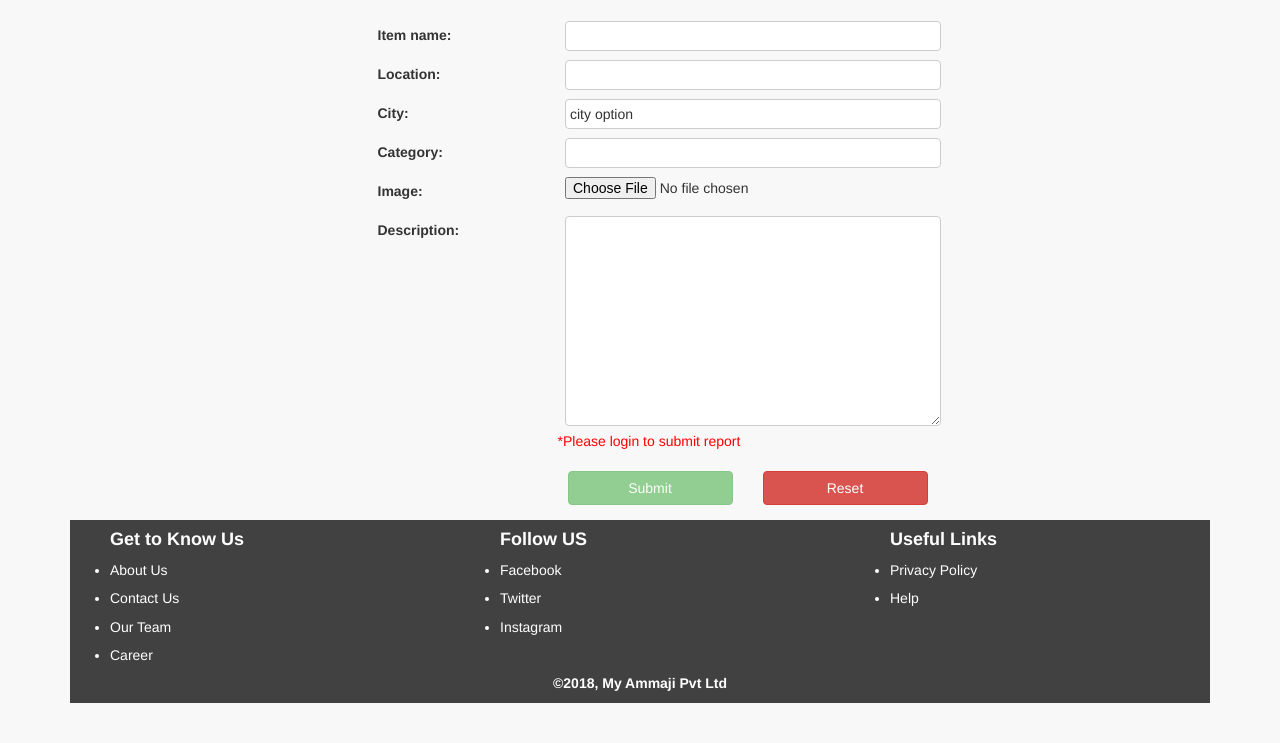
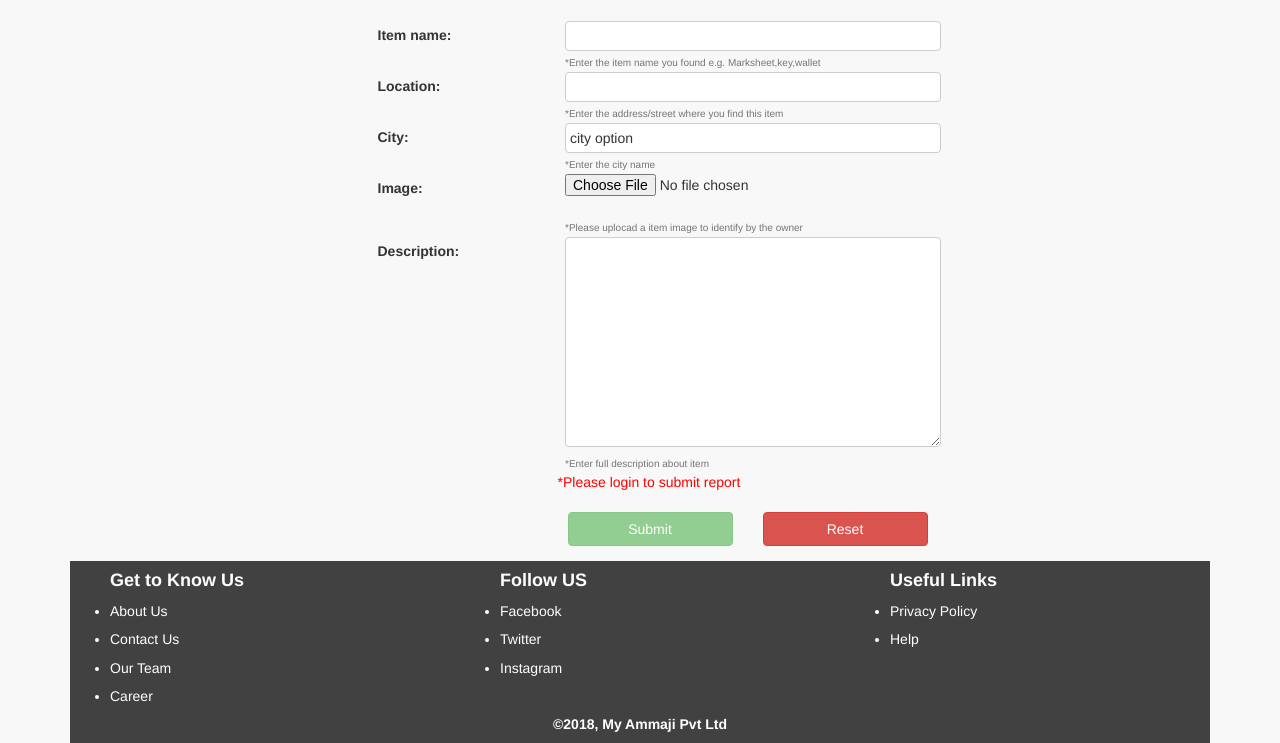
Before and after one commit to mwhorse46/backmyitem, a Django app: page /report in a window 1280 px wide. Shown: the part 52-795 px from the top of the page. Before the commit the page ends 755 px from the top, so only its background shows below. Run offline with Django 3.2, Linux system fonts and the light colour scheme; some libraries are stand-ins or nearby versions.

Commit message:
add the help_text

```diff
--- a/feed/admin.py
+++ b/feed/admin.py
@@ -5,4 +5,5 @@ from .models import Report_item
 
 admin.site.register(Report_item)
 
+
 # Register your models here.
--- /dev/null
+++ b/feed/forms.py
@@ -0,0 +1 @@
+from django import forms
--- a/feed/models.py
+++ b/feed/models.py
@@ -6,14 +6,14 @@ from django import forms
 
 
 class Report_item(models.Model):
-    item_name = models.CharField(max_length=20)
-    location = models.CharField(max_length=60)
-    city = models.CharField(default="city option", max_length=20)
+    item_name = models.CharField(max_length=50, help_text='*Enter the item name you found e.g. Marksheet,key,wallet')
+    location = models.CharField(max_length=60, help_text='*Enter the address/street where you find this item')
+    city = models.CharField(default="city option", max_length=20, help_text='*Enter the city name')
     date = models.DateTimeField(default=timezone.now)
     category = models.CharField(max_length=20)
-    Description = models.TextField()
-    publish=models.BooleanField(default=False)
-    image=models.FileField(default="add Item image")
+    Description = models.TextField(help_text='*Enter full description about item')
+    publish = models.BooleanField(default=False)
+    image = models.FileField(default="add Item image",help_text='*Please uplocad a item image to identify by the owner')
 
     def __str__(self):
         return self.item_name + " " + self.location
@@ -32,7 +32,3 @@ class ClaimForm(models.Model):
 
     def __str__(self):
         return self.Your_name + " " + self.Detail_of_proof
-
-
-
-# Create your models here.
--- a/feed/templates/feed/form_template.html
+++ b/feed/templates/feed/form_template.html
@@ -4,7 +4,10 @@
     <span class="text-danger small">{{ field.error }}</span>
 </div>
 <label class="control-label col-sm-3">{{field.label_tag}}</label>
-<div class="col-sm-8">{{ field }}</div>
+<div class="col-sm-8">{{ field }}<br>
+    {% if field.help_text %}<small style="font-size: 10px;color:#757575;">{{ field.help_text }}</small>{% endif %}
+</div>
+
 <br>
 </div>
 {% endfor %}
--- a/feed/templates/feed/index.html
+++ b/feed/templates/feed/index.html
@@ -11,12 +11,12 @@
                   <table class="mytable table-responsive">
                         <tr><td class="my-td-item">Item Name</td><td>{{ obj.item_name }}</td></tr>
                         <tr><td class="my-td-item">Location</td><td>{{ obj.location }}</td></tr>
-                        <tr><td class="my-td-item">Date</td><td>{{ obj.date }}</td></tr>
                         <tr><td class="my-td-item">Category</td><td>{{ obj.category }}</td></tr>
                   </table>
               </div>
               <div class="col-md-3">
                   <img class="img-responsive center" src="{{ obj.image.url }}" alt="backmyitem" width="80" height="100" style="margin: 0 auto;">
+                  <br><b><p style="font-size: 10px;text-align:center;">Posted Date</b><br>{{ obj.date }}</p>
               </div>
           </div>
           <div class="row">
--- a/feed/views.py
+++ b/feed/views.py
@@ -1,8 +1,10 @@
-from django.shortcuts import render
-from django.http import HttpResponse
+from django.shortcuts import render, redirect
+from django.http import HttpResponse, HttpResponseRedirect
 from .models import Report_item, ClaimForm
 from django.views import generic
 from django.db.models import Q
+
+from django.utils import timezone
 
 
 class IndexView(generic.ListView):
@@ -29,7 +31,10 @@ class SearchCtaegoryView(generic.ListView):
 
 class ReportCreate(generic.CreateView):
     model = Report_item
-    fields = ['item_name', 'location', 'city', 'category', 'image', 'Description']
+    fields = ['item_name', 'location', 'city', 'image', 'Description']
+    help_texts = {
+        'item_name': 'Enter the Item Name you found',
+    }
 
 
 class ReportDetail(generic.DetailView):
@@ -40,5 +45,3 @@ class ReportDetail(generic.DetailView):
 class ClaimForm(generic.CreateView):
     model = ClaimForm
     fields = ['Your_name', 'Your_mobile_number', 'Detail_proof']
-
-# Create your views here.
```
Also changed, not shown: feed/migrations/0005_auto_20180807_1403.py (added).
